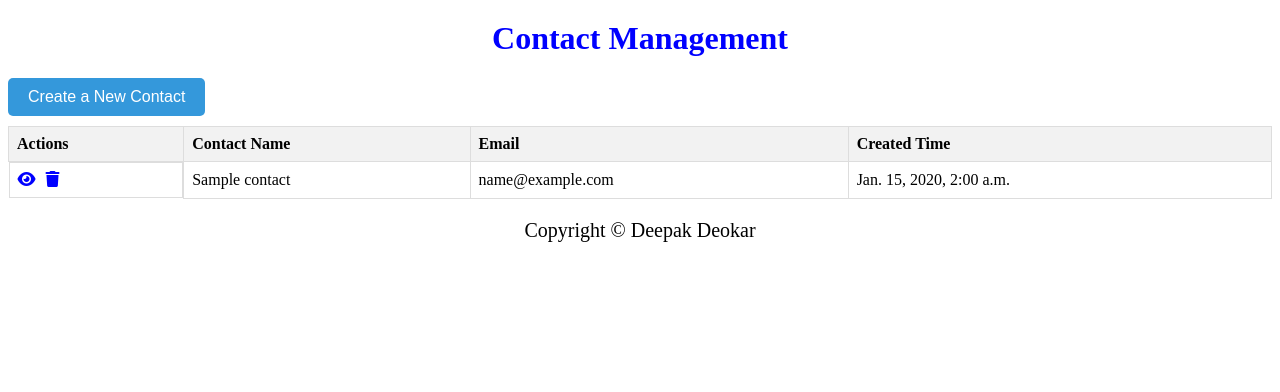
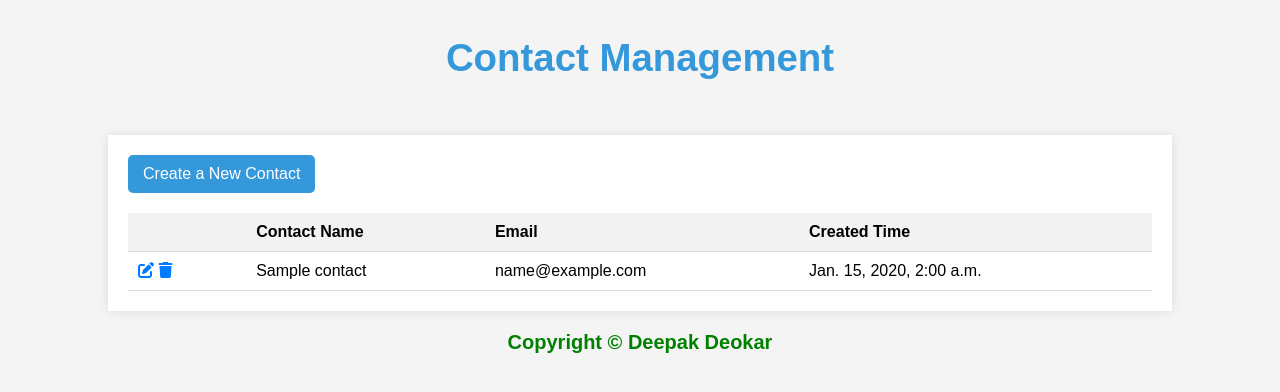
Before and after one commit to deepak-deokar/deepakbalasaheb_deokar, a Django app: page / in a window 1280 px wide. Shown: the top 392 px of the page. Run offline with Django 4.2, Linux system fonts and the light colour scheme; tables that the repository leaves empty hold one stand-in row (values such as "Sample post").

Commit message:
Update Contact_list.html

```diff
--- a/Contacts/templates/Contact_list.html
+++ b/Contacts/templates/Contact_list.html
@@ -1,75 +1,93 @@
-<!-- Contacts/templates/Contact_list.html -->
 <!DOCTYPE html>
 <html lang="en">
 <head>
     <meta charset="UTF-8">
     <meta name="viewport" content="width=device-width, initial-scale=1.0">
-    <title>Contact List</title>
-    <link rel="stylesheet" href="https://cdnjs.cloudflare.com/ajax/libs/font-awesome/6.0.0/css/all.min.css">
+    <title>Contact Management</title>
+    <link rel="stylesheet" href="https://cdnjs.cloudflare.com/ajax/libs/font-awesome/6.4.0/css/all.min.css">
     <style>
-        h1 {
+        body {
+            font-family: Arial, sans-serif;
+            margin: 0;
+            padding: 0;
+            background-color: #f4f4f4;
+        }
+        .header {
+            color: #3498db;
+            padding: 10px 0;
             text-align: center;
-            margin-top: 20px;
-            color: #0000ff; /* Change color as needed */
+            font-size: larger;
+        }
+        .container {
+            width: 80%;
+            margin: 20px auto;
+            background: white;
+            padding: 20px;
+            box-shadow: 0 0 10px rgba(0, 0, 0, 0.1);
         }
         table {
+            width: 100%;
             border-collapse: collapse;
-            width: 100%;
         }
-
         th, td {
-            border: 1px solid #ddd;
-            padding: 8px;
             text-align: left;
+            padding: 10px;
+            border-bottom: 1px solid #ddd;
         }
-
         th {
             background-color: #f2f2f2;
         }
-
-        .action-buttons {
-            display: flex;
+        .footer {
+            text-align: center;
+            margin-top: 20px;
+            font-size: 20px;
+            color: #008000;
+            font-weight: bold;
+        }
+        .button {
+            background-color: #3498db;
+            color: white;
+            padding: 10px 15px;
+            text-decoration: none;
+            border-radius: 5px;
+            display: inline-block;
+            margin-bottom: 20px;
+        }
+        .action-icons {
+            display: inline-block;
+            margin-right: 10px;
         }
 
-        .action-buttons a {
-            margin-right: 10px;
-            text-decoration: none;
-            color: #0000ff;
-        }
-        /* Style for the "Create a New Contact" button */
-        a {
-            text-decoration: none;
+        .edit-icon {
+            color: #007bff;
+            cursor: pointer;
         }
 
-        button[type="button"] {
-            display: block;
-            margin: 0;
-            margin-bottom: 10px;
-            padding: 10px 20px;
-            font-size: 16px;
-            background-color: #3498db; /* Background color for the button */
-            color: white; /* Text color */
-            border: none;
-            border-radius: 5px;
+        .delete-icon {
+            color: #007bff;
             cursor: pointer;
-            transition: background-color 0.3s ease;
         }
 
-        button[type="button"]:hover {
-            background-color: #2980b9; /* Change color on hover */
+        /* Alternate row colors */
+        tr:nth-child(even) {
+            background-color: #f2f2f2;
         }
 
+        tr:nth-child(odd) {
+            background-color: #ffffff;
+        }
     </style>
 </head>
 <body>
+    <div class="header">
         <h1>Contact Management</h1>
-    <a href="{% url 'Contacts:contact_create' %}"><button type="button">Create a New Contact</button></a>
-
-    <!-- Display Contacts in a table -->
+    </div>
+    <div class="container">
+        <a href="{% url 'Contacts:contact_create' %}" class="button">Create a New Contact</a>
         <table>
             <thead>
                 <tr>
-                <th>Actions</th>
+                    <th></th>
                     <th>Contact Name</th>
                     <th>Email</th>
                     <th>Created Time</th>
@@ -78,9 +96,11 @@
             <tbody>
                     {% for contact in object_list %}
                         <tr>
-                    <td class="action-buttons">
-                        <a href="{% url 'Contacts:contact_detail' pk=contact.pk %}" title="View Details"><i class="fas fa-eye"></i></a>
-                        <a href="{% url 'Contacts:contact_delete' pk=contact.pk %}" title="Delete"><i class="fas fa-trash"></i></a>
+                            <td>
+                                <div class="action-icons">
+                                    <a href="{% url 'Contacts:contact_detail' pk=contact.pk %}" title="View Details"><i class="fas fa-edit edit-icon"></i></a>
+                                    <a href="{% url 'Contacts:contact_delete' pk=contact.pk %}" title="Delete"><i class="fas fa-trash delete-icon"></i></a>
+                                </div>
                             </td>
                             <td>{{ contact.name }}</td>
                             <td>{{ contact.email }}</td>
@@ -89,9 +109,9 @@
                     {% endfor %}
             </tbody>
         </table>
-
-
-    <!-- Copyright Line -->
-    <p style="text-align: center; font-size: 20px;">Copyright © Deepak Deokar</p>
+    </div>
+    <div class="footer">
+        Copyright © Deepak Deokar
+    </div>
 </body>
 </html>
```
Lines whose indentation alone changed are shown as unchanged.
